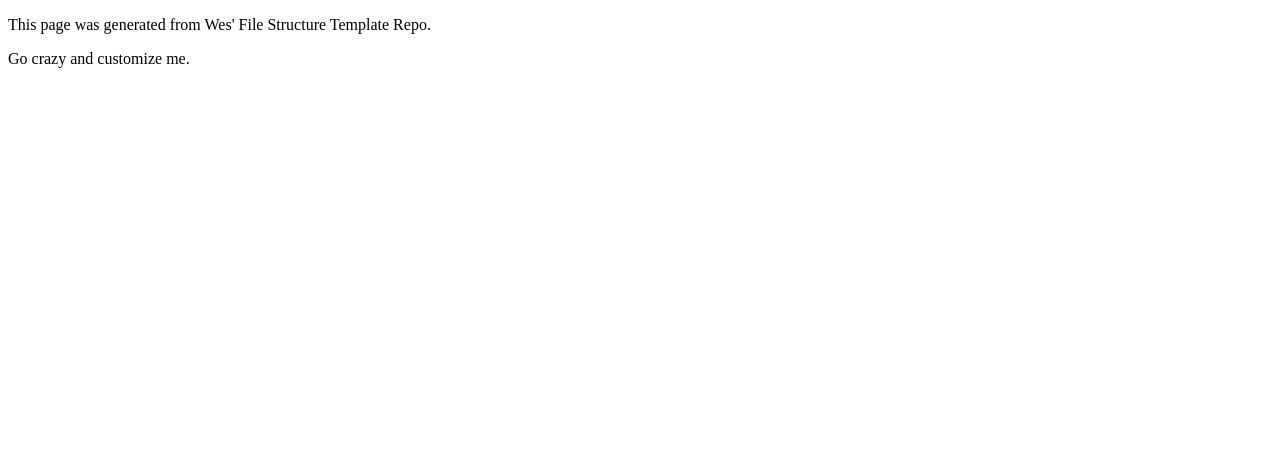
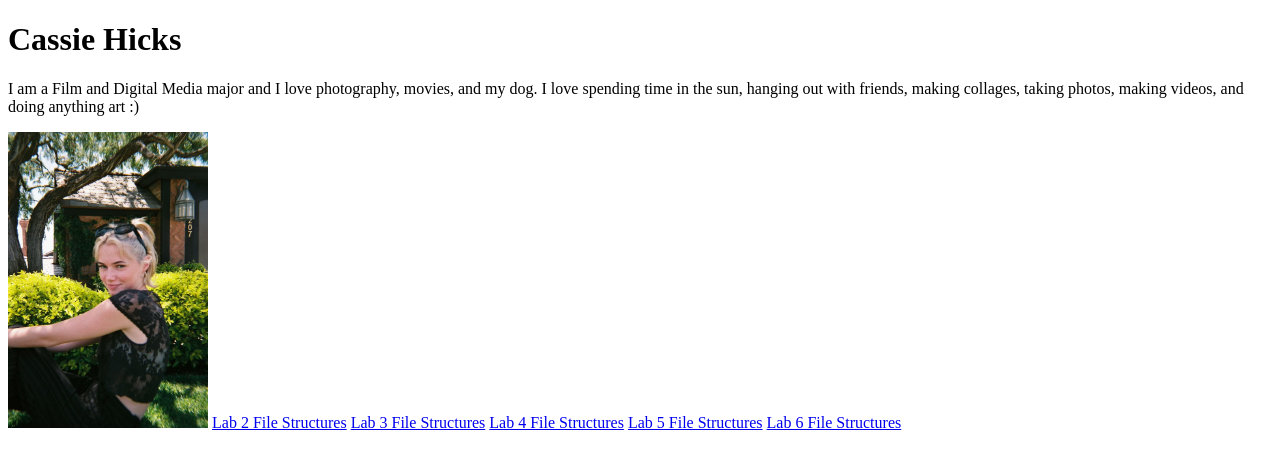
Before and after one commit to cajahick/art101, a plain HTML site: page index.html in a window 1280 px wide. Drawn offline with Linux system fonts and the light colour scheme.

Commit message:
Updated lab 3, home page, added photos and screenshots

```diff
--- a/css/site.css
+++ b/css/site.css
@@ -0,0 +1,6 @@
+#my-portrait {
+    width: 200px;
+}
+h1{
+  font-family: "chi";
+}
--- a/index.html
+++ b/index.html
@@ -1,14 +1,29 @@
 <!DOCTYPE html>
 <html>
 <head>
-	<title>My_Name Homepage</title>
+	<title>Hello World</title>
 	<link rel="stylesheet" type="text/css" href="css/site.css">
 </head>
 <body>
+	<div id="content">
 	<main>
-		<p>This page was generated from Wes' File Structure Template Repo.</p>
+		<h1>Cassie Hicks</h1>
+		<p>I am a Film and Digital Media major and I love photography, movies, and my dog.
+			I love spending time in the sun, hanging out with friends, making collages,
+			taking photos, making videos, and doing anything art :)</p>
 
-		<p>Go crazy and customize me.</p>
+		<img id="my-portrait" src="img/img_9166.jpeg" />
+
+		<a href="lab2/index.html">Lab 2 File Structures</a>
+
+		<a href="lab3/index.html">Lab 3 File Structures</a>
+
+		<a href="lab4/index.html">Lab 4 File Structures</a>
+
+		<a href="lab5/index.html">Lab 5 File Structures</a>
+
+		<a href="lab6/index.html">Lab 6 File Structures</a>
+	</div>
 	</main>
 
 
--- a/lab2/css/lab.css
+++ b/lab2/css/lab.css
@@ -0,0 +1,20 @@
+h1 {
+  color: blue;
+  font-size: 200%;
+}
+
+p {
+  font-family: "comic sans";
+  text-indent: 20px;
+  margin-left: 10px;
+}
+
+#content {
+  background-color: #fffdd0;
+  width: 500px;
+  min-height: 300px;
+  padding: 10px;
+  margin: 10px;
+  border: solid 1px #444444;
+  font-size: 20px;
+}
```
Also changed, not shown: lab2/index.html (+13 -2 lines), lab3/index.html (+19 -1 lines), img/img_9166.jpeg (added), lab3/img/screenshot.png (added), lab3/img/task1.png (added), lab3/img/task2_2.png (added), lab3/img/task3.png (added), lab3/img/task3_2.png (added), 4 other files.
